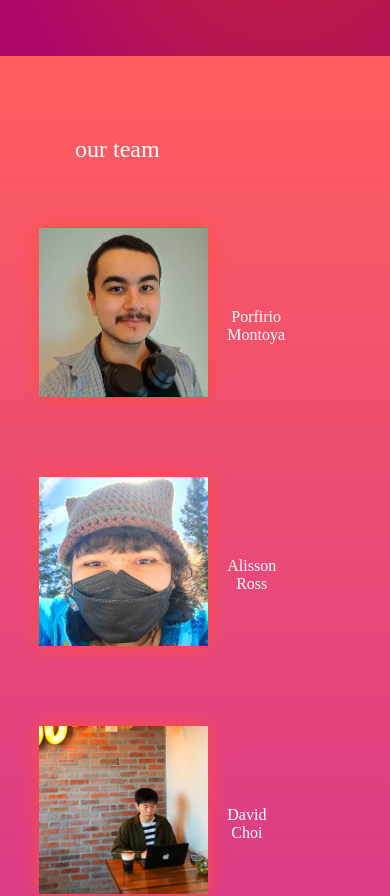
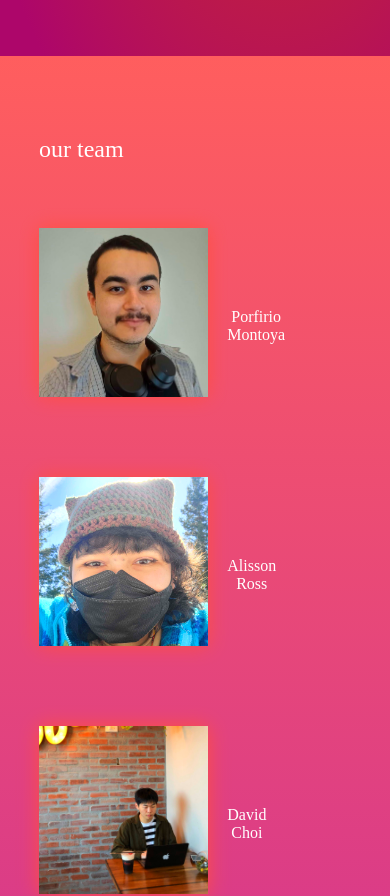
Before and after one commit to HackMerced/HackMerced-X, a React (Create React App) app: page / in a window 390 px wide. Shown: the part 860-1756 px from the top of the page. Built offline with nearby package versions, Linux system fonts and the light colour scheme; a web font is replaced by a local one.

Commit message:
Aligned teams and tracks headers

```diff
--- a/src/App.css
+++ b/src/App.css
@@ -37,15 +37,15 @@ a {
   font-family: 'Unbounded';
   font-weight: normal;
   margin-bottom: 2em;
-  padding-top: 3em;
+  margin-left: 11%;
+  padding-top: 3.5em;
   text-align: left;
   position: absolute;
-  padding-left: 10vw;
 }
 .Tracks-Flex{
   justify-content: center;
   display: flex;
-
+  padding-top: 1.5rem;
 }
 .Track-Card{
   background: linear-gradient(170.14deg, rgba(37, 18, 18) 1.13%, rgba(143, 26, 26) 104.83%);
@@ -446,6 +446,8 @@ a {
     font-weight: normal;
     width: fit-content;
     margin-top: 0;
+    position: relative;
+    left: 1.5rem;
     color: white;
 }
 .Team-individual{
@@ -526,7 +528,8 @@ a {
   .Team-container .title{
     height: 0;
     padding-bottom: 3em;
-    padding-left: 1.5em;
+    padding-left: 0;
+    left: 0;
   }
   .Team-Img{
     overflow: visible;
@@ -566,6 +569,9 @@ a {
     text-align: left;
     padding-left:1.5em;
     position:initial;
+  }
+  .Tracks-title {
+    margin-left: 6%;
   }
   .FAQ-accordion{
     position: relative;
```
